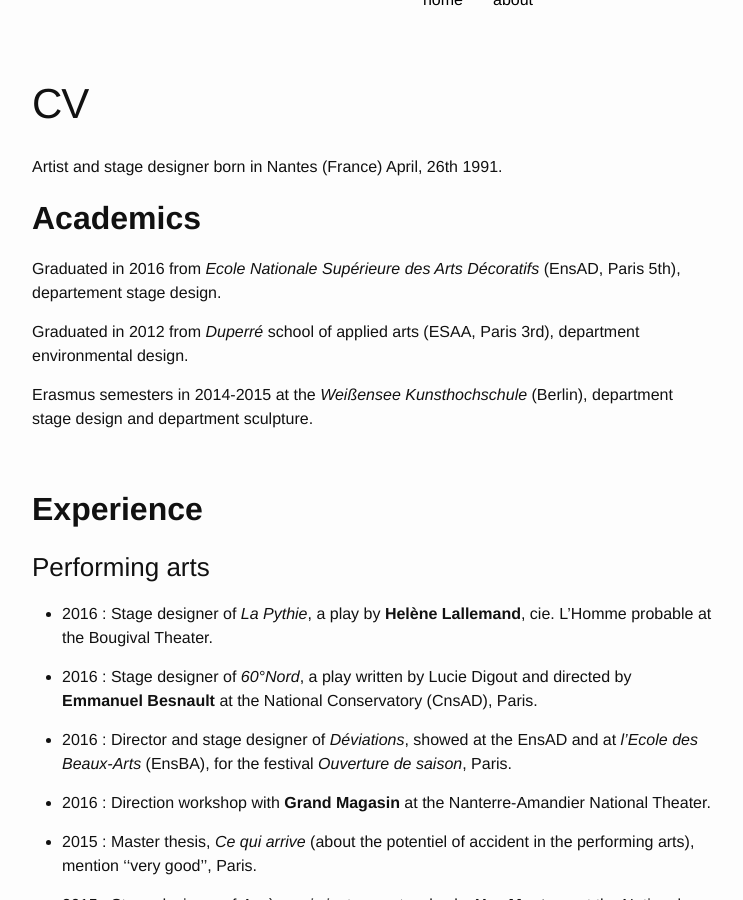
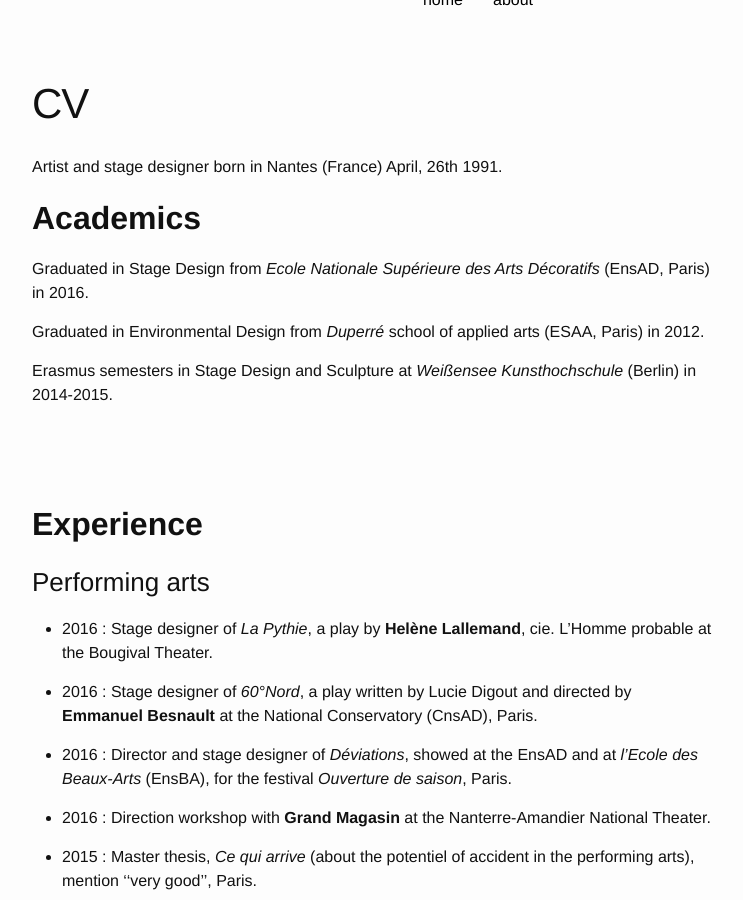
Before and after one commit to louiseds/louiseds.github.io, a Jekyll site: the page built from about.md, in a window 1280 px wide and 900 px high, scrolled down 314 px. Shown: the whole window, without its empty margins (268-1011 px from the left). Built offline with Jekyll 4.4.1, drawn with Linux system fonts in a browser that asks for light colours.

Commit message:
Updated about.md

```diff
--- a/about.md
+++ b/about.md
@@ -11,11 +11,12 @@
 
 ## **Academics**
 
-Graduated in 2016 from _Ecole Nationale Supérieure des Arts Décoratifs_ (EnsAD, Paris 5th), departement stage design.
+Graduated in Stage Design from _Ecole Nationale Supérieure des Arts Décoratifs_ (EnsAD, Paris) in 2016.
 
-Graduated in 2012 from _Duperré_ school of applied arts (ESAA, Paris 3rd), department environmental design.
+Graduated in Environmental Design from _Duperré_ school of applied arts (ESAA, Paris) in 2012.
 
-Erasmus semesters in 2014-2015 at the _Weißensee Kunsthochschule_ (Berlin), department stage design and department sculpture.
+Erasmus semesters in Stage Design and Sculpture at _Weißensee Kunsthochschule_ (Berlin) in 2014-2015.
+
 <br>
 
 <br>
```
